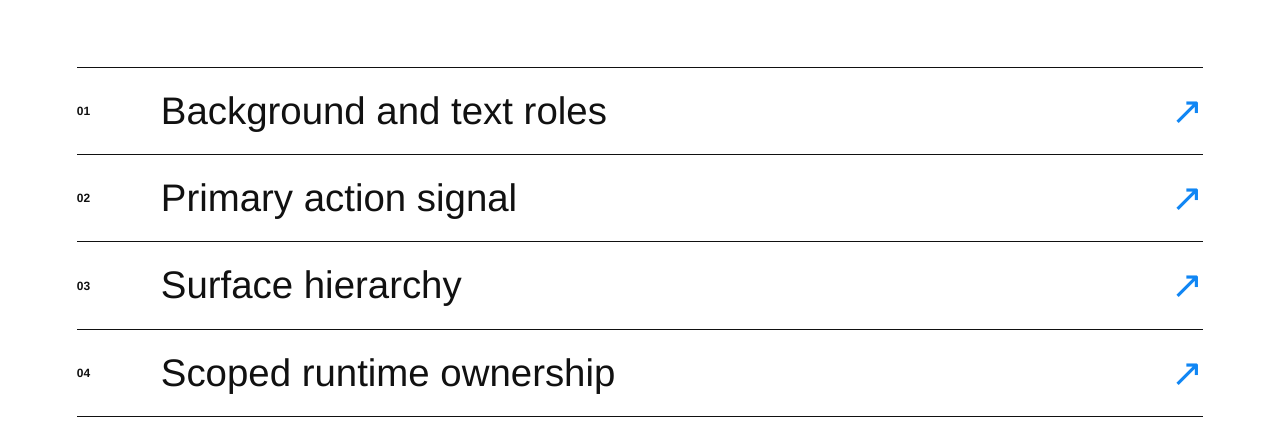
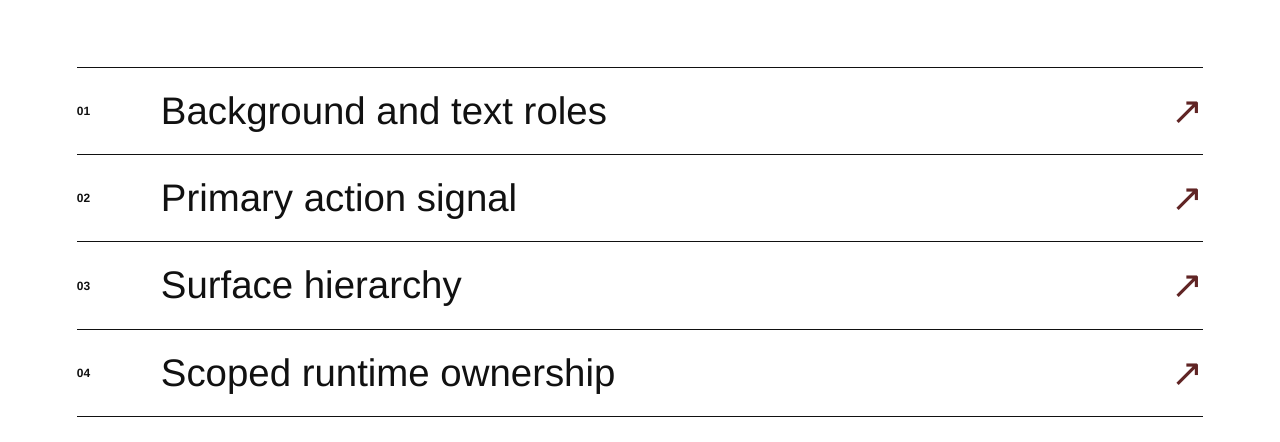
Before and after one commit to kimbaole-ekino/ekn-design-tokens-target, a website: page src/demos/block/index.html in a window 1280 px wide. Shown: the part 3295-3737 px from the top of the page. Drawn offline with Linux system fonts and the light colour scheme.

Commit message:
Update ekn-design-tokens-target design token artifacts

```diff
--- a/src/styles/tokens/ekn/css/creative-white.css
+++ b/src/styles/tokens/ekn/css/creative-white.css
@@ -4,7 +4,7 @@
 [data-color-scheme="creative-white"] {
   --color-background: #ffffff;
   --color-button-text: #ffffff;
-  --color-primary: #1086f4;
+  --color-primary: #602424;
   --color-surface: #f3f4f6;
   --color-text: #111111;
 }
```
